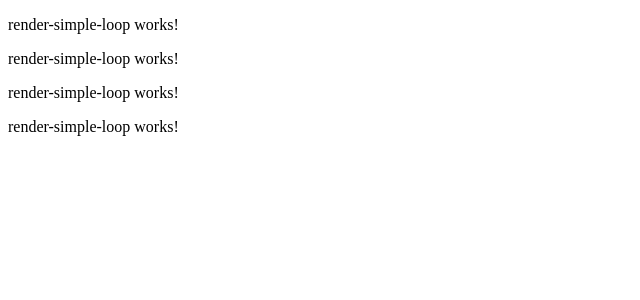
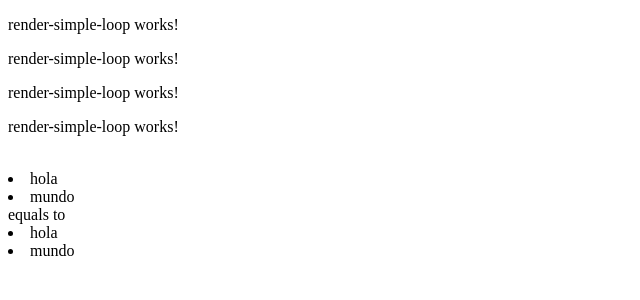
Before and after one commit to alexunjm/angular-11-review, an Angular app: page / in a window 1280 px wide. Shown: the top 300 px of the page, without its empty margins (0-640 px from the left). Built offline with nearby package versions, Linux system fonts and the light colour scheme.

Commit message:
utilizando trackBy

```diff
--- a/src/app/app.component.html
+++ b/src/app/app.component.html
@@ -1 +1,2 @@
-<app-render-simple-loop></app-render-simple-loop>
+<app-render-simple-loop></app-render-simple-loop> <br />
+<app-render-loop-track-by-fn></app-render-loop-track-by-fn>
--- a/src/app/app.module.ts
+++ b/src/app/app.module.ts
@@ -4,11 +4,13 @@ import { NgModule } from '@angular/core';
 import { AppRoutingModule } from './app-routing.module';
 import { AppComponent } from './app.component';
 import { RenderSimpleLoopComponent } from './components/example-01/render-simple-loop/render-simple-loop.component';
+import { RenderLoopTrackByFnComponent } from './components/example-02/render-loop-track-by-fn/render-loop-track-by-fn.component';
 
 @NgModule({
   declarations: [
     AppComponent,
-    RenderSimpleLoopComponent
+    RenderSimpleLoopComponent,
+    RenderLoopTrackByFnComponent
   ],
   imports: [
     BrowserModule,
--- /dev/null
+++ b/src/app/components/example-02/render-loop-track-by-fn/render-loop-track-by-fn.component.html
@@ -0,0 +1,13 @@
+<ng-template
+  ngFor
+  let-item
+  [ngForOf]="items"
+  let-i="index"
+  [ngForTrackBy]="trackByFn"
+>
+  <li>{{ item }}</li>
+</ng-template>
+equals to
+<li *ngFor="let item of items; let i = index; trackBy: trackByFn">
+  {{ item }}
+</li>
--- /dev/null
+++ b/src/app/components/example-02/render-loop-track-by-fn/render-loop-track-by-fn.component.ts
@@ -0,0 +1,20 @@
+import { Component, OnInit } from '@angular/core';
+
+@Component({
+  selector: 'app-render-loop-track-by-fn',
+  templateUrl: './render-loop-track-by-fn.component.html',
+  styleUrls: ['./render-loop-track-by-fn.component.scss'],
+})
+export class RenderLoopTrackByFnComponent implements OnInit {
+  items!: Array<string>;
+  constructor() {
+    this.items = ['hola', 'mundo'];
+  }
+
+  ngOnInit(): void {}
+
+  trackByFn(index: number, value: string) {
+    console.log({ index, value });
+    return value + index;
+  }
+}
```
Also changed, not shown: src/app/components/example-02/render-loop-track-by-fn/render-loop-track-by-fn.component.scss (added), 1 other file (tests, documents, lock files or other folders).
